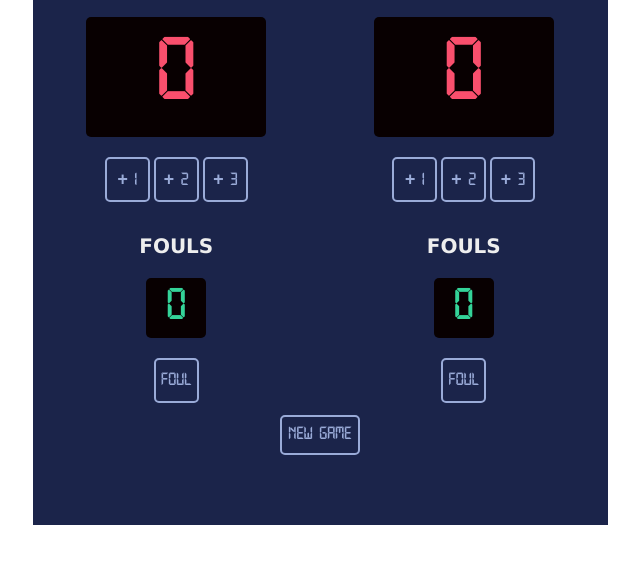
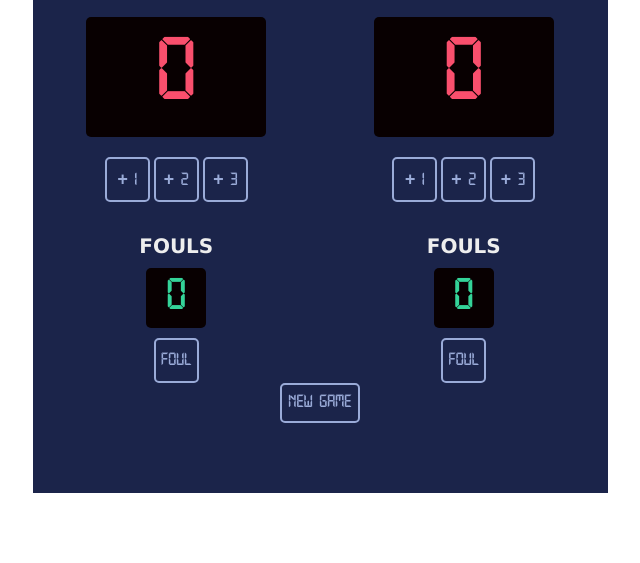
Before and after one commit to lpmat/basketball-scoreboard, a plain HTML site: page index.html in a window 1280 px wide. Shown: the part 119-682 px from the top of the page, without its empty margins (320-960 px from the left). Drawn offline with Linux system fonts and the light colour scheme.

Commit message:
Improve HTML & CSS quality

```diff
--- a/index.css
+++ b/index.css
@@ -1,3 +1,5 @@
+/* Reset */
+
 *, *::before, *::after {
     box-sizing: border-box;
 }
@@ -6,6 +8,8 @@
     margin: 0;
     padding: 0;
 }
+
+/* Fonts */
 
 @font-face {
     font-family: Technology;
@@ -18,6 +22,14 @@
     font-weight: bold;
 }
 
+/* Utilities */
+
+.highlight {
+    color: #FBBF24 !important;
+}
+
+/* Components & Layout */
+
 main {
     width: 575px;
     margin: 0 auto;
@@ -25,6 +37,11 @@ main {
     padding: 70px 0;
 
     background: #1B244A;
+
+    > div {
+        display: flex;
+        justify-content: space-around;
+    }
 
     > button {
         display: block;
@@ -35,29 +52,23 @@ main {
     }
 }
 
-.score-container {
+.team {
     display: flex;
-    justify-content: space-around;
+    flex-direction: column;
+    gap: 2rem;
+
+    h2 {
+        font-family: Verdana, Geneva, Tahoma, sans-serif;
+        font-size: 40px;
+        color: #EEEEEE;
+    }
 }
 
-.team {
+.score-container {
     display: flex;
     flex-direction: column;
     align-items: center;
     gap: 20px;
-
-    > h2, h3 {
-        font-family: Verdana, Geneva, Tahoma, sans-serif;
-        color: #EEEEEE;
-    }
-
-    > h2 {
-        font-size: 40px;
-    }
-
-    > h3 {
-        font-size: 20px;
-    }
 }
 
 .score {
@@ -72,11 +83,22 @@ main {
     border-radius: 5px;
 
     > p {
-        font-family: "Technology", 'Courier New', Courier, monospace;
+        font-family: "Technology", "Courier New", Courier, monospace;
         font-weight: bold;
         font-size: 90px;
         color: #F94F6D;
         line-height: 0;
+    }
+}
+
+.fouls-container {
+    display: flex;
+    flex-direction: column;
+    align-items: center;
+    gap: 10px;
+
+    h2 {
+        font-size: 20px;
     }
 }
 
@@ -92,7 +114,7 @@ main {
     border-radius: 5px;
 
     > p {
-        font-family: "Technology", 'Courier New', Courier, monospace;
+        font-family: "Technology", "Courier New", Courier, monospace;
         font-weight: bold;
         font-size: 45px;
         color: #34D399;
@@ -101,7 +123,7 @@ main {
 }
 
 button {
-    font-family: "Technology", 'Courier New', Courier, monospace;
+    font-family: "Technology", "Courier New", Courier, monospace;
     font-weight: bold;
     font-size: 18px;
     color: #9AABD8;
@@ -112,10 +134,4 @@ button {
     border: 2px solid #9AABD8;
     border-radius: 5px;
     background: none;
-
-    margin-block-end: 12px;
 }
-
-.highlight {
-    color: #FBBF24 !important;
-}
--- a/index.html
+++ b/index.html
@@ -3,14 +3,24 @@
 <head>
     <meta charset="UTF-8">
     <meta name="viewport" content="width=device-width, initial-scale=1.0">
+
+    <link rel="shortcut icon" href="#" type="image/x-icon">
     <title>Basketball Scoreboard</title>
 
     <link rel="stylesheet" href="index.css">
+
+    <script src="index.js" defer></script>
 </head>
 <body>
     <main>
+
+        <div>
+
+            <!-- Home -->
+            <div class="team" id="home">
+
+                <!-- Score -->
                 <div class="score-container">
-            <div class="team">
                     <h2>HOME</h2>
                     <div class="score">
                         <p id="home-score">0</p>
@@ -20,14 +30,24 @@
                         <button onclick="homeAddPoints(2)">+ 2</button>
                         <button onclick="homeAddPoints(3)">+ 3</button>
                     </div>
+                </div>
 
-                <h3>FOULS</h3>
+                <!-- Fouls -->
+                <div class="fouls-container">
+                    <h2>FOULS</h2>
                     <div class="fouls">
                         <p id="home-fouls">0</p>
                     </div>
                     <button onclick="homeFoul()">FOUL</button>
                 </div>
-            <div class="team">
+
+            </div>
+
+            <!-- Guest -->
+            <div class="team" id="guest">
+
+                <!-- Score -->
+                <div class="score-container">
                     <h2>GUEST</h2>
                     <div class="score">
                         <p id="guest-score">0</p>
@@ -37,18 +57,22 @@
                         <button onclick="guestAddPoints(2)">+ 2</button>
                         <button onclick="guestAddPoints(3)">+ 3</button>
                     </div>
+                </div>
 
-                <h3>FOULS</h3>
+                <!-- Fouls -->
+                <div class="fouls-container">
+                    <h2>FOULS</h2>
                     <div class="fouls">
                         <p id="guest-fouls">0</p>
                     </div>
                     <button onclick="guestFoul()">FOUL</button>
                 </div>
+
+            </div>
+
         </div>
 
         <button onclick="reset()">NEW GAME</button>
     </main>
-
-    <script src="index.js"></script>
 </body>
 </html>
```
Lines whose indentation alone changed are shown as unchanged.
